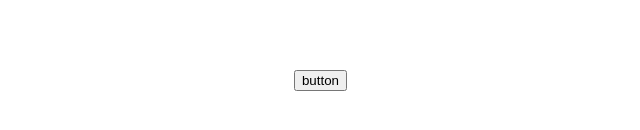
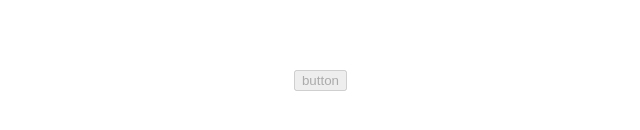
Before and after one commit to xxingyiyuan/v-element, a Vue app: page / in a window 1280 px wide. Shown: the part 320-450 px from the top of the page, without its empty margins (293-933 px from the left). Built offline with nearby package versions, Linux system fonts and the light colour scheme.

Commit message:
feat: 给button组件添加原生type & expose ref属性

```diff
--- a/src/App.vue
+++ b/src/App.vue
@@ -1,7 +1,15 @@
 <script setup lang="ts">
+import { onMounted, ref } from 'vue'
 import XxButton from './components/Button/Button.vue'
+import type { ButtonInstance } from './components/Button/types'
+const buttonRef = ref<ButtonInstance | null>(null)
+onMounted(() => {
+  if (buttonRef.value) {
+    console.log(buttonRef.value.ref)
+  }
+})
 </script>
 
 <template>
-  <XxButton type="primary" round size="large">button</XxButton>
+  <XxButton ref="buttonRef" type="primary" round size="large" disabled>button</XxButton>
 </template>
--- a/src/components/Button/Button.vue
+++ b/src/components/Button/Button.vue
@@ -1,5 +1,6 @@
 <template>
   <button
+    ref="_ref"
     :class="{
       [`xx-button--${type}`]: type,
       [`xx-button--${size}`]: size,
@@ -8,6 +9,8 @@
       'is-circle': circle,
       'is-disabled': disabled
     }"
+    :disabled="disabled"
+    :type="nativeType"
   >
     <span>
       <slot />
@@ -15,9 +18,16 @@
   </button>
 </template>
 <script setup lang="ts">
+import { ref } from 'vue'
 import type { ButtonProps } from './types'
-defineProps<ButtonProps>()
+withDefaults(defineProps<ButtonProps>(), {
+  nativeType: 'button'
+})
 defineOptions({
   name: 'XxButton'
 })
+const _ref = ref<HTMLElement>()
+defineExpose({
+  ref: _ref
+})
 </script>
--- a/src/components/Button/types.ts
+++ b/src/components/Button/types.ts
@@ -1,5 +1,6 @@
 export type ButtonType = 'primary' | 'success' | 'warning' | 'danger' | 'info'
 export type ButtonSize = 'large' | 'small'
+export type NativeType = 'button' | 'submit' | 'reset'
 export interface ButtonProps {
   type?: ButtonType;
   size?: ButtonSize;
@@ -7,4 +8,9 @@ export interface ButtonProps {
   round?: boolean;
   circle?: boolean;
   disabled?: boolean;
+  nativeType?: NativeType;
+  autofocus?: boolean;
 }
+export interface ButtonInstance {
+  ref: HTMLButtonElement
+}
```
